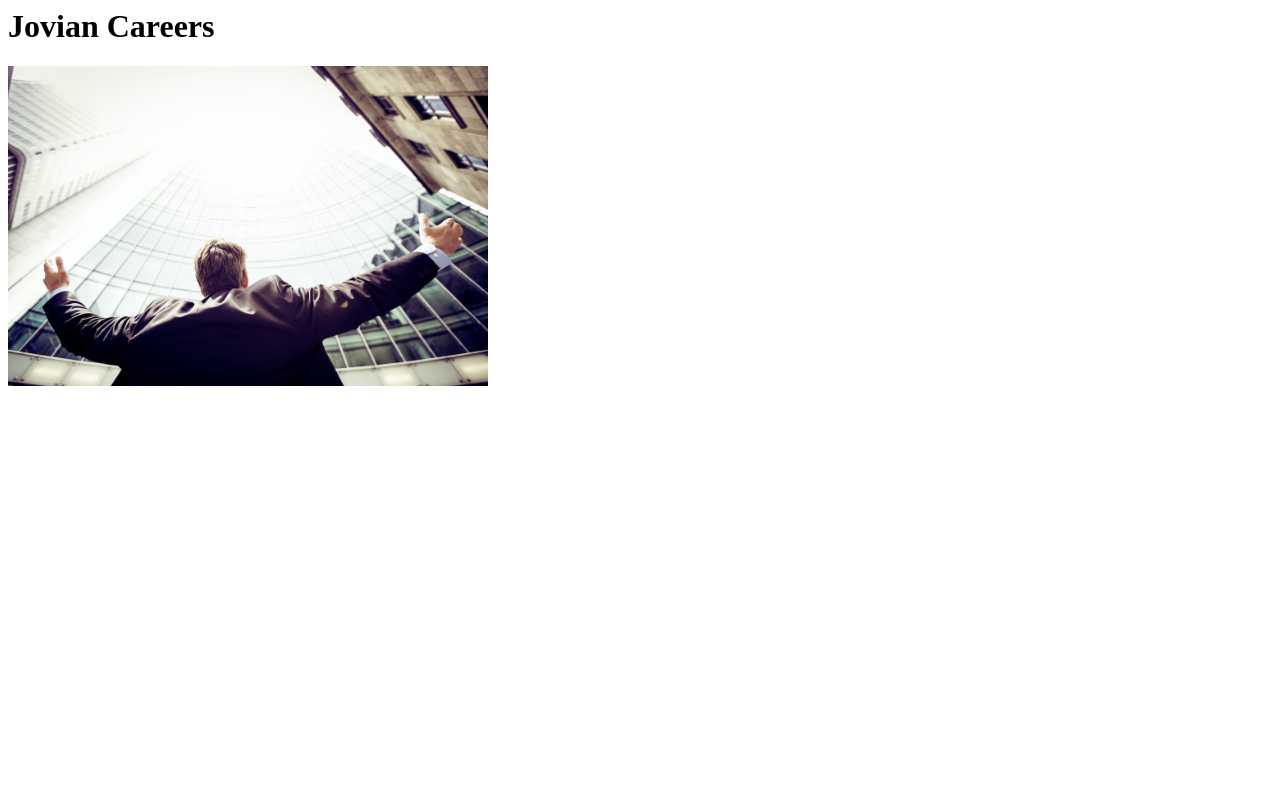
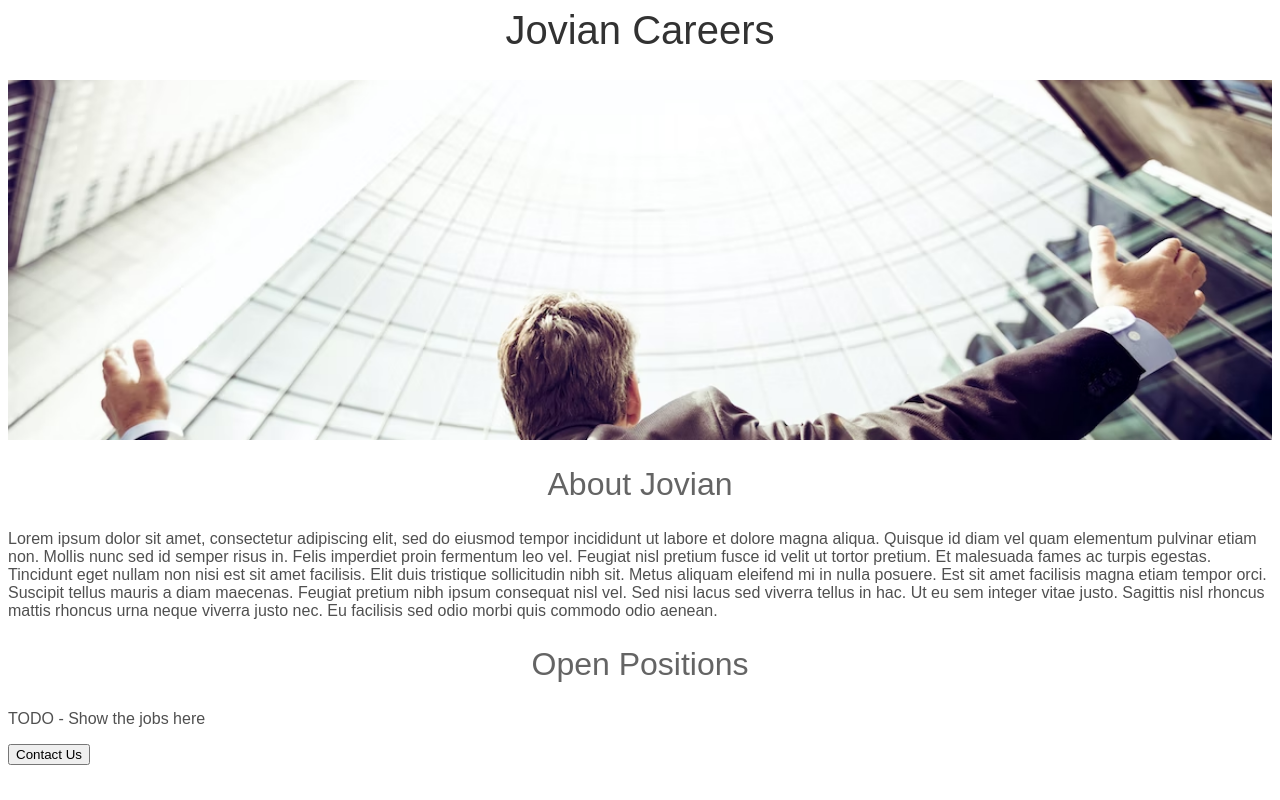
Before and after one commit to snoektim/jovian-careers-website, a Flask app: page / in a window 1280 px wide. Run offline with Flask 2, Linux system fonts and the light colour scheme.

Commit message:
added CSS styling

```diff
--- a/templates/home.html
+++ b/templates/home.html
@@ -2,9 +2,42 @@
 <html>
   <head>
     <title>Jovian Careers</title>
+    <style>
+      h1{
+        font-size: 40px;
+        font-family: Arial;
+        font-weight: normal;
+        color: rgb(50, 50, 50);
+        text-align: center;
+      }
+
+      #banner {
+        width: 100%;
+        height: 360px;
+        object-fit: cover;
+      }
+
+      h2 {
+        font-family: Arial;
+        font-size: 32px;
+        color: rgb(100, 100, 100);
+        text-align: center;
+        font-weight: normal;
+      }
+
+      p{
+        font-family: Arial;
+        color: rgb(80, 80, 80);
+      }
+    </style>
   </head>
   <body>
     <h1>Jovian Careers</h1>
-    <img src="https://jovian-careers-website.snoektim.repl.co/static/career.avif" height= 320>
+    <img id="banner" img src="https://jovian-careers-website.snoektim.repl.co/static/career.avif">
+    <h2>About Jovian</h2>
+    <p>Lorem ipsum dolor sit amet, consectetur adipiscing elit, sed do eiusmod tempor incididunt ut labore et dolore magna aliqua. Quisque id diam vel quam elementum pulvinar etiam non. Mollis nunc sed id semper risus in. Felis imperdiet proin fermentum leo vel. Feugiat nisl pretium fusce id velit ut tortor pretium. Et malesuada fames ac turpis egestas. Tincidunt eget nullam non nisi est sit amet facilisis. Elit duis tristique sollicitudin nibh sit. Metus aliquam eleifend mi in nulla posuere. Est sit amet facilisis magna etiam tempor orci. Suscipit tellus mauris a diam maecenas. Feugiat pretium nibh ipsum consequat nisl vel. Sed nisi lacus sed viverra tellus in hac. Ut eu sem integer vitae justo. Sagittis nisl rhoncus mattis rhoncus urna neque viverra justo nec. Eu facilisis sed odio morbi quis commodo odio aenean.</p>
+    <h2>Open Positions</h2>
+    <p>TODO - Show the jobs here</p>
+    <button>Contact Us</button>
   </body>
 </html>
```
